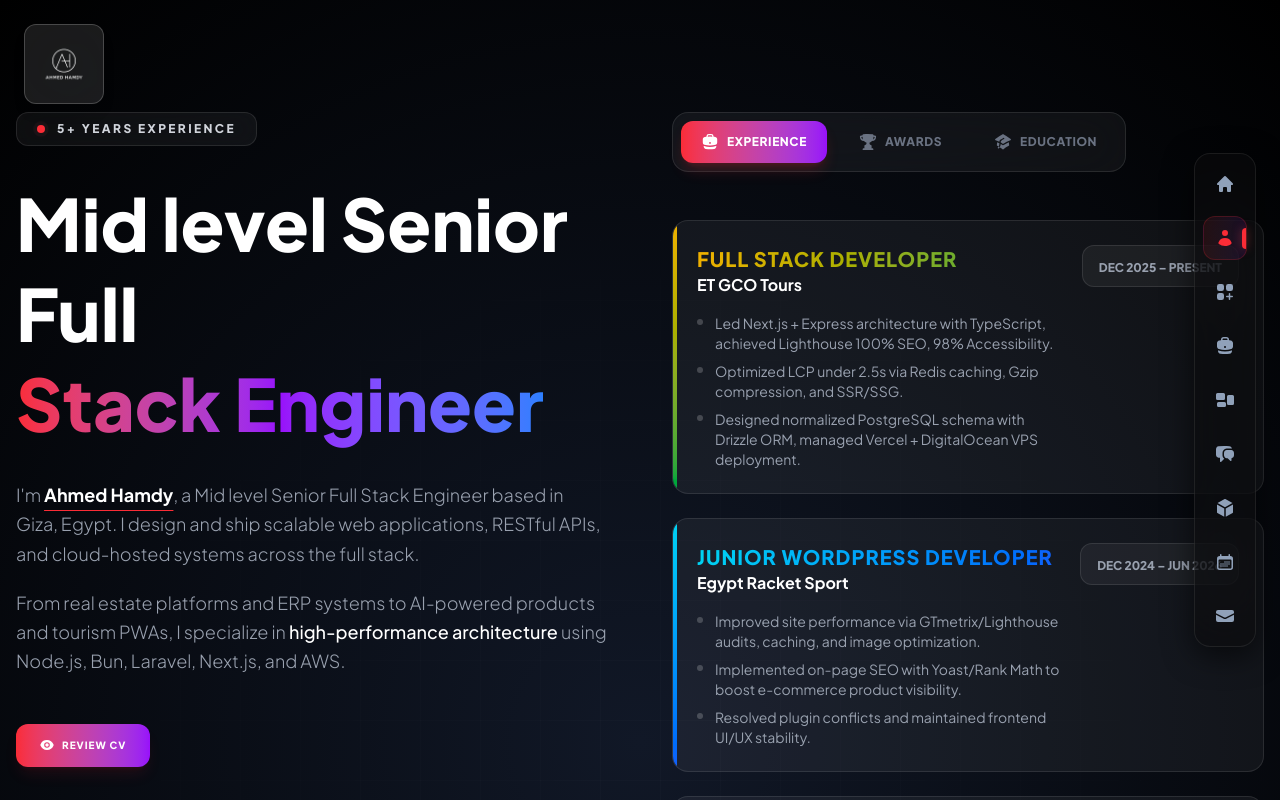
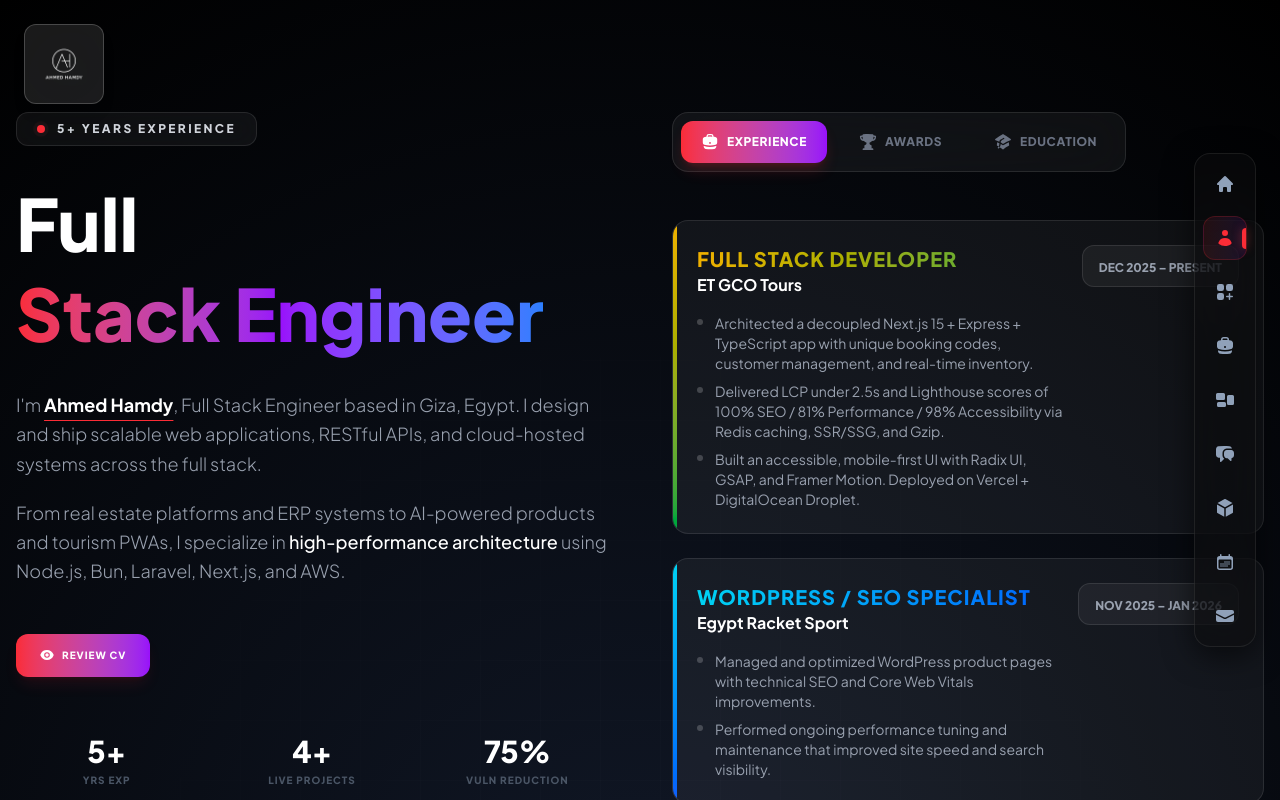
Before and after one commit to Ahmed-Hamdy101/NextJS-Portfolio, a Next.js app: page /about in a window 1280 px wide. Built offline with nearby package versions, Linux system fonts and the light colour scheme.

Commit message:
update += about page information

```diff
--- a/src/pages/about/index.tsx
+++ b/src/pages/about/index.tsx
@@ -35,44 +35,54 @@ export default function AboutPage() {
                         company: "ET GCO Tours",
                         duration: "Dec 2025 – Present",
                         points: [
-                            "Led Next.js + Express architecture with TypeScript, achieved Lighthouse 100% SEO, 98% Accessibility.",
-                            "Optimized LCP under 2.5s via Redis caching, Gzip compression, and SSR/SSG.",
-                            "Designed normalized PostgreSQL schema with Drizzle ORM, managed Vercel + DigitalOcean VPS deployment.",
+                            "Architected a decoupled Next.js 15 + Express + TypeScript app with unique booking codes, customer management, and real-time inventory.",
+                            "Delivered LCP under 2.5s and Lighthouse scores of 100% SEO / 81% Performance / 98% Accessibility via Redis caching, SSR/SSG, and Gzip.",
+                            "Built an accessible, mobile-first UI with Radix UI, GSAP, and Framer Motion. Deployed on Vercel + DigitalOcean Droplet.",
                         ],
                         color: "from-yellow-500 to-green-600"
                     },
                     {
-                        role: "Junior WordPress Developer",
+                        role: "WordPress / SEO Specialist",
                         company: "Egypt Racket Sport",
-                        duration: "Dec 2024 – Jun 2026",
+                        duration: "Nov 2025 – Jan 2026",
                         points: [
-                            "Improved site performance via GTmetrix/Lighthouse audits, caching, and image optimization.",
-                            "Implemented on-page SEO with Yoast/Rank Math to boost e-commerce product visibility.",
-                            "Resolved plugin conflicts and maintained frontend UI/UX stability.",
+                            "Managed and optimized WordPress product pages with technical SEO and Core Web Vitals improvements.",
+                            "Performed ongoing performance tuning and maintenance that improved site speed and search visibility.",
                         ],
                         color: "from-cyan-400 to-blue-600"
                     },
                     {
-                        role: "IT Support & Systems Engineer",
-                        company: "Padel Nuestro",
-                        duration: "Sep 2022 – Mar 2025",
+                        role: "Full Stack Developer",
+                        company: "Al Kayan Construction & Engineering (Nova v2.0)",
+                        duration: "Sep 2025 – Present",
                         points: [
-                            "Diagnosed 50+ monthly network issues in a 200-person office, improved uptime from 95% to 99.5% using Wireshark.",
-                            "Designed AI Padel Coach assistant prototype with 15+ architecture diagrams, cutting implementation time by 30%.",
-                            "Deployed 3+ CCTV/DVR/NVR systems, administered 50+ licenses and reduced hardware downtime by 50%.",
+                            "Designed a custom PHP MVC framework from scratch (front-controller pattern) — no Laravel, no CMS.",
+                            "Built a reusable OOP component system and a distinctive front end with MDBootstrap, GSAP 3D cards, and a Three.js WebGL hero.",
+                            "Hardened security: CSRF tokens, full-stack input validation, removed hard-coded credentials, closed .env exposure.",
                         ],
                         color: "from-blue-400 to-indigo-600"
                     },
-                     {
+                    {
                         role: "Full Stack Developer",
-                        company: "Al Kayan Construction & Engineering",
-                        duration: "Jan 2021 – Present",
+                        company: "Al Kayan Construction (Legacy + Real Estate CMS)",
+                        duration: "Jan 2021 – Sep 2025",
                         points: [
-                            "Built proprietary Real Estate CMS in Laravel with RBAC authentication and role-based access control.",
-                            "Reduced vulnerabilities by 75% through CSRF protection and full-stack input validation.",
-                            "Managed DNS (GoDaddy), hosting (Namecheap), and SSL certificates for concurrent production projects.",
+                            "Architected and deployed the official production web platform for Al Kayan Construction, showcasing multi-category project portfolios and career management features.",
+                            "Built an Admin CMS with RBAC, implementing strict input validation and CSRF protection to safeguard against web vulnerabilities.",
+                            "Managed end-to-end production deployment: cloud hosting, DNS routing, and SSL configuration.",
                         ],
                         color: "from-purple-500 to-red-600"
+                    },
+                    {
+                        role: "IT Support Specialist",
+                        company: "Padel Nuestro",
+                        duration: "Sep 2023 – Mar 2026",
+                        points: [
+                            "Maintained network and IT infrastructure for a 100-person office, resolving 10+ issues monthly.",
+                            "Deployed and managed CCTV/DVR/NVR systems for security monitoring.",
+                            "Administered Windows Server 2019, ERP systems, VPN access, licensing, and hardware/printer support.",
+                        ],
+                        color: "from-sky-400 to-cyan-600"
                     },
                 ].map((exp, index) => (
                     <motion.div
@@ -209,21 +219,21 @@ export default function AboutPage() {
                         <> {/*  This fragment now correctly wraps all top-level elements */}
         <Head>
             <title> About Me|  Mid Level Senior Full Stack Engineer | Next.js, Laravel, AWS Expert</title>
-            <meta name="description" content="Ahmed Hamdy is a Mid Level Senior Full Stack Engineer with 4+ years of experience building scalable web applications and cloud infrastructure using Next.js, Laravel, AWS, and AI integrations." />
+            <meta name="description" content="Ahmed Hamdy is a Mid Level Senior Full Stack Engineer with 5+ years of experience building scalable web applications and cloud infrastructure using Next.js, Laravel, AWS, and AI integrations." />
             <link rel="canonical" href="https://ahmedhamdy101.is-a.dev//" />
 
             {/* Open Graph / Facebook */}
             <meta property="og:type" content="website" />
             <meta property="og:url" content="https://ahmedhamdy101.is-a.dev/" />
             <meta property="og:title" content="Ahmed Hamdy | Mid Level Senior Full Stack Engineer | Next.js, Laravel, AWS Expert" />
-            <meta property="og:description" content="Ahmed Hamdy is a Mid Level Senior Full Stack Engineer with 4+ years of experience building scalable web applications and cloud infrastructure using Next.js, Laravel, AWS, and AI integrations." />
+            <meta property="og:description" content="Ahmed Hamdy is a Mid Level Senior Full Stack Engineer with 5+ years of experience building scalable web applications and cloud infrastructure using Next.js, Laravel, AWS, and AI integrations." />
             <meta property="og:image" content="https://ahmedhamdy101.is-a.dev/og-image.jpg" />
 
             {/* Twitter */}
             <meta name="twitter:card" content="favicons.svg" />
             <meta name="twitter:url" content="https://ahmedhamdy101.is-a.dev/" />
             <meta name="twitter:title" content="Ahmed Hamdy | Mid Level Senior Full Stack Engineer | Next.js, Laravel, AWS Expert" />
-            <meta name="twitter:description" content="Ahmed Hamdy is a Mid Level Senior Full Stack Engineer with 4+ years of experience building scalable web applications and cloud infrastructure using Next.js, Laravel, AWS, and AI integrations." />
+            <meta name="twitter:description" content="Ahmed Hamdy is a Mid Level Senior Full Stack Engineer with 5+ years of experience building scalable web applications and cloud infrastructure using Next.js, Laravel, AWS, and AI integrations." />
             <meta name="twitter:image" content="https://ahmedhamdy101.is-a.dev/og-image.jpg" />
 
         </Head>
@@ -260,14 +270,14 @@ export default function AboutPage() {
                         </div>
 
                         <h2 className="text-5xl lg:text-7xl font-black text-white leading-tight">
-                            Mid level Senior Full  <br />
+                           Full  <br />
                             <span className="text-transparent bg-clip-text bg-gradient-to-r from-red-500 via-purple-600 to-blue-500">Stack Engineer</span>
                         </h2>
 
                         <div className="space-y-5 text-lg text-gray-400 font-light leading-relaxed">
                             <p>
                                 I&apos;m <span className="text-white font-bold underline decoration-red-500 underline-offset-8">Ahmed Hamdy</span>,
-                                a Mid level Senior Full  Stack Engineer based in Giza, Egypt. I design and ship scalable web applications, RESTful APIs, and cloud-hosted systems across the full stack.
+                               Full  Stack Engineer based in Giza, Egypt. I design and ship scalable web applications, RESTful APIs, and cloud-hosted systems across the full stack.
                             </p>
                             <p>
                                 From real estate platforms and ERP systems to AI-powered products and tourism PWAs, I specialize in
```
